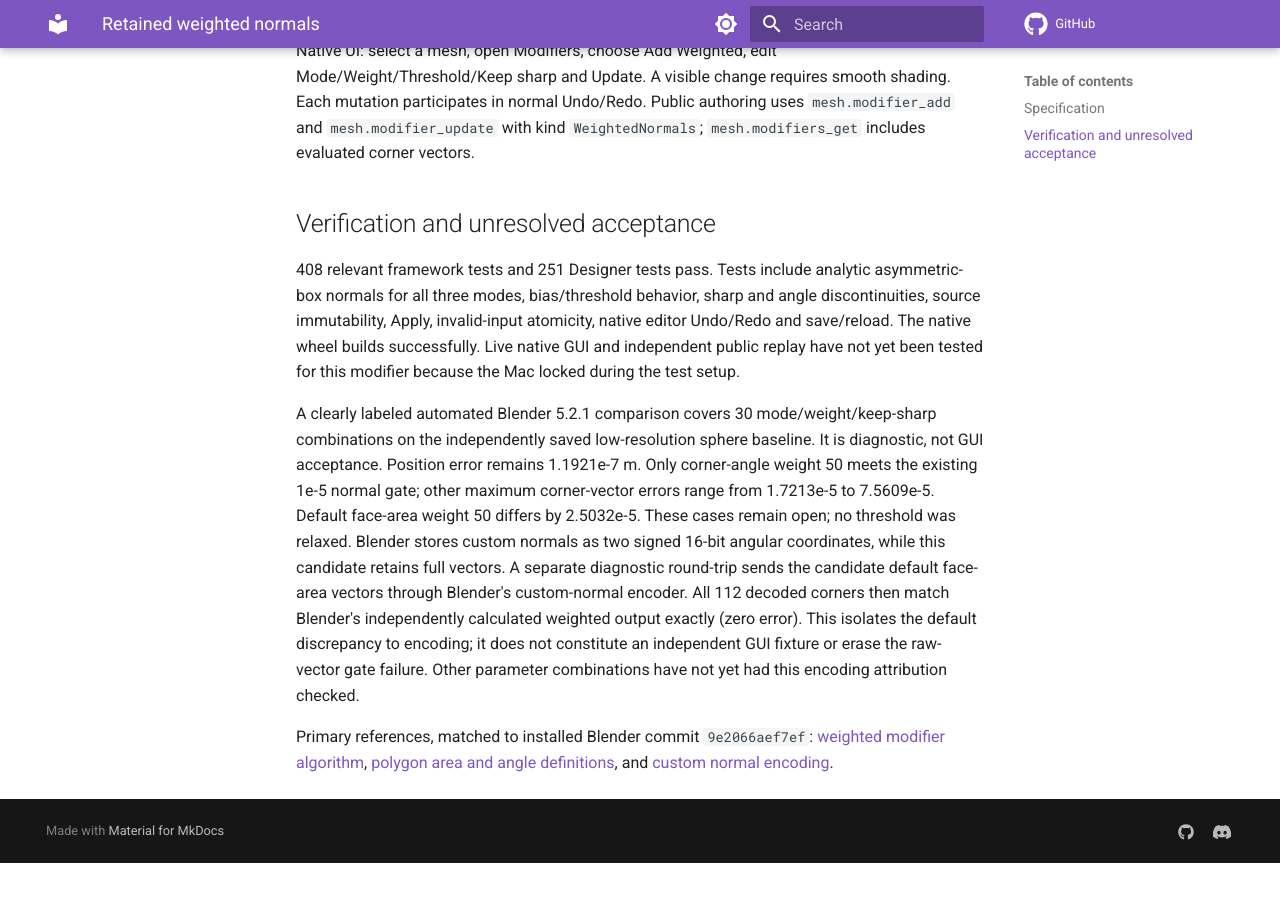
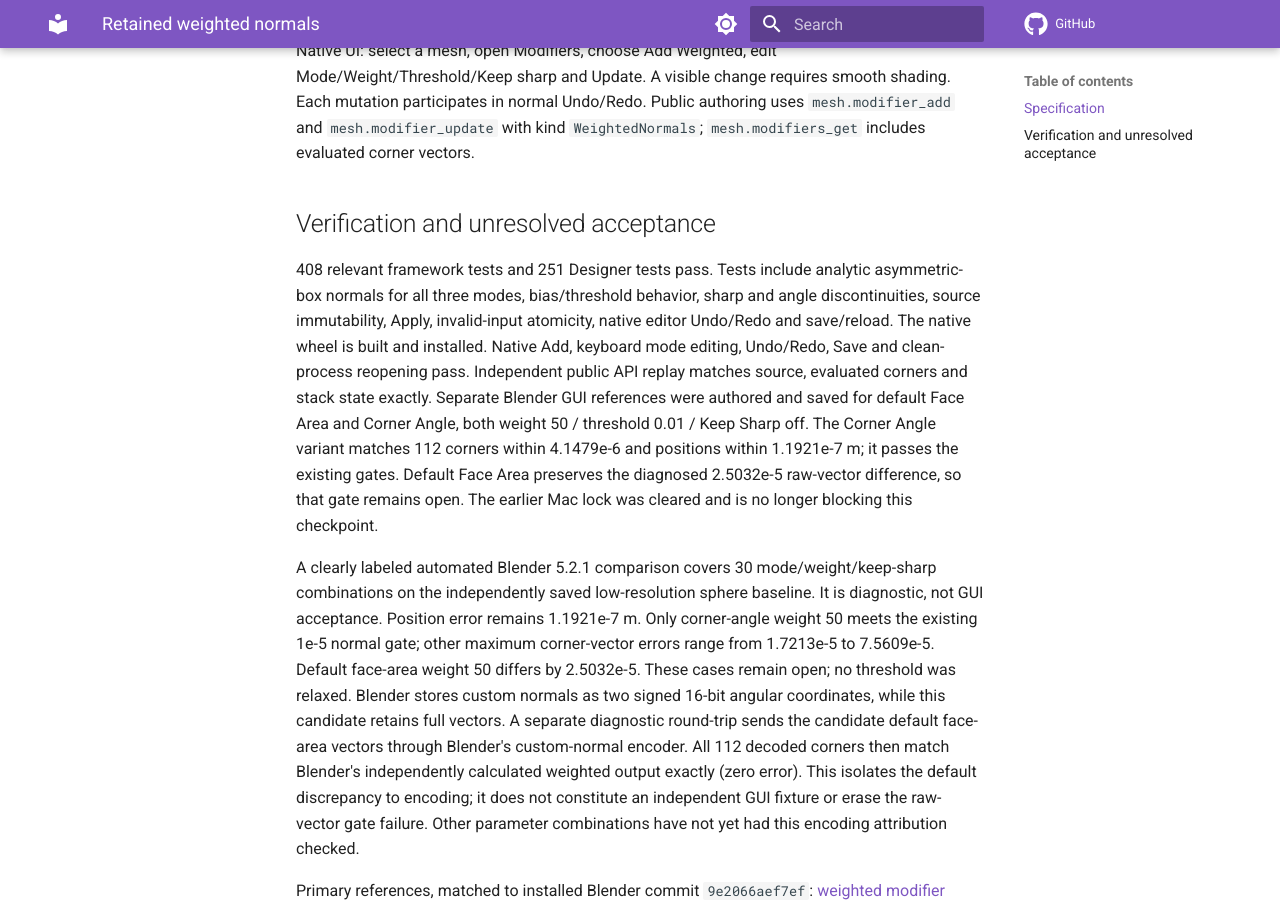
Before and after one commit to elysiumui/elysium, an MkDocs documentation site: the page built from docs/weighted-normals.md, in a window 1280 px wide and 900 px high, scrolled down 874 px. Built offline with MkDocs 1.6.1 and Material for MkDocs 9.7.7, drawn with Linux system fonts in a browser that asks for light colours; comment, search, counter and statistics services are not loaded; before the commit the page ends 1737 px from its top, so only the background shows below that.

Commit message:
Record native GUI and independent weighted-normal parity checks

```diff
--- a/docs/weighted-normals.md
+++ b/docs/weighted-normals.md
@@ -15,7 +15,7 @@
 
 ## Verification and unresolved acceptance
 
-408 relevant framework tests and 251 Designer tests pass. Tests include analytic asymmetric-box normals for all three modes, bias/threshold behavior, sharp and angle discontinuities, source immutability, Apply, invalid-input atomicity, native editor Undo/Redo and save/reload. The native wheel builds successfully. Live native GUI and independent public replay have not yet been tested for this modifier because the Mac locked during the test setup.
+408 relevant framework tests and 251 Designer tests pass. Tests include analytic asymmetric-box normals for all three modes, bias/threshold behavior, sharp and angle discontinuities, source immutability, Apply, invalid-input atomicity, native editor Undo/Redo and save/reload. The native wheel is built and installed. Native Add, keyboard mode editing, Undo/Redo, Save and clean-process reopening pass. Independent public API replay matches source, evaluated corners and stack state exactly. Separate Blender GUI references were authored and saved for default Face Area and Corner Angle, both weight 50 / threshold 0.01 / Keep Sharp off. The Corner Angle variant matches 112 corners within 4.1479e-6 and positions within 1.1921e-7 m; it passes the existing gates. Default Face Area preserves the diagnosed 2.5032e-5 raw-vector difference, so that gate remains open. The earlier Mac lock was cleared and is no longer blocking this checkpoint.
 
 A clearly labeled automated Blender 5.2.1 comparison covers 30 mode/weight/keep-sharp combinations on the independently saved low-resolution sphere baseline. It is diagnostic, not GUI acceptance. Position error remains 1.1921e-7 m. Only corner-angle weight 50 meets the existing 1e-5 normal gate; other maximum corner-vector errors range from 1.7213e-5 to 7.5609e-5. Default face-area weight 50 differs by 2.5032e-5. These cases remain open; no threshold was relaxed. Blender stores custom normals as two signed 16-bit angular coordinates, while this candidate retains full vectors. A separate diagnostic round-trip sends the candidate default face-area vectors through Blender's custom-normal encoder. All 112 decoded corners then match Blender's independently calculated weighted output exactly (zero error). This isolates the default discrepancy to encoding; it does not constitute an independent GUI fixture or erase the raw-vector gate failure. Other parameter combinations have not yet had this encoding attribution checked.
 
```
